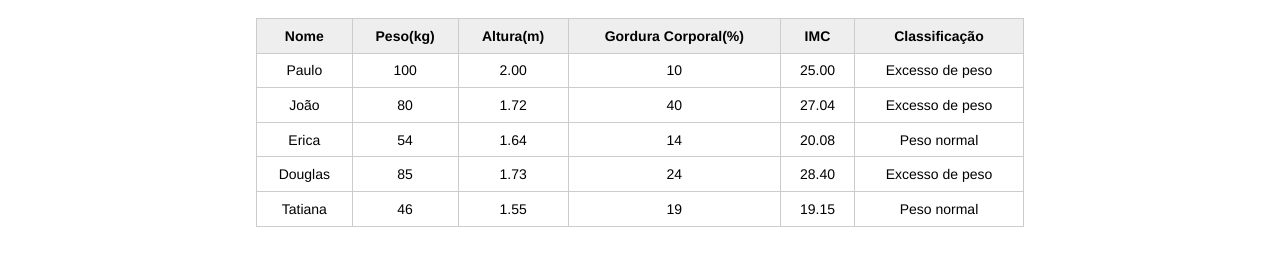
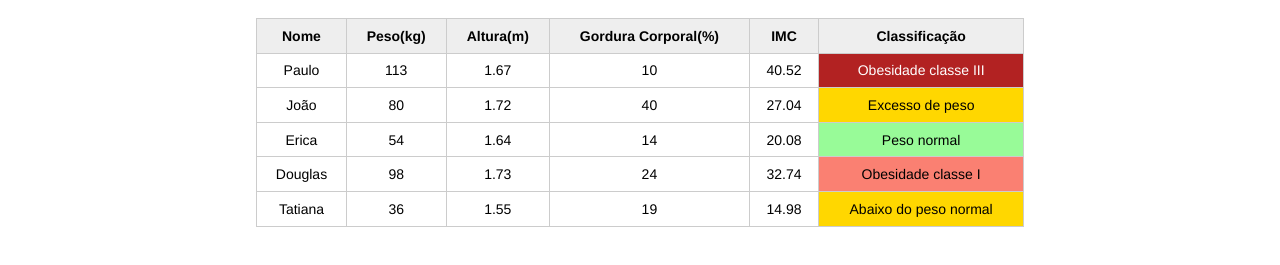
Before and after one commit to chagasmvinicius/aprendendojs, a plain HTML site: page introducao-javascript/index.html in a window 1280 px wide. Shown: the part 123-388 px from the top of the page. Drawn offline with Linux system fonts and the light colour scheme.

Commit message:
Encapsulamento em funções e troca de dor no rótulo

```diff
--- a/introducao-javascript/index.html
+++ b/introducao-javascript/index.html
@@ -34,8 +34,8 @@
 				<tbody id="tabela-pacientes">
 					<tr class="paciente">
 						<td class="info-nome">Paulo</td>
-						<td class="info-peso">100</td>
-						<td class="info-altura">2.00</td>
+						<td class="info-peso">113</td>
+						<td class="info-altura">1.67</td>
 						<td class="info-gordura">10</td>
 						<td class="info-imc">0</td>
 						<td class="info-classificacao">N/A</td>
@@ -61,7 +61,7 @@
 
 					<tr class="paciente">
 						<td class="info-nome">Douglas</td>
-						<td class="info-peso">85</td>
+						<td class="info-peso">98</td>
 						<td class="info-altura">1.73</td>
 						<td class="info-gordura">24</td>
 						<td class="info-imc">0</td>
@@ -69,7 +69,7 @@
 					</tr>
 					<tr class="paciente">
 						<td class="info-nome">Tatiana</td>
-						<td class="info-peso">46</td>
+						<td class="info-peso">36</td>
 						<td class="info-altura">1.55</td>
 						<td class="info-gordura">19</td>
 						<td class="info-imc">0</td>
--- a/introducao-javascript/js/principal.js
+++ b/introducao-javascript/js/principal.js
@@ -11,6 +11,9 @@ let objTabelaPacientes = {
 	gorduras: [],
 	imcs: []
 }
+
+function calcularImc() {
+	/* Buscar as informações dos pacientes na tabela, calcular o IMC e escrever na tabela  */
 
 	let nomes = document.querySelectorAll('.info-nome'); // buscando os nomes na tabela e puxando para o array
 	for (let index = 0; index < nomes.length; index++) {
@@ -45,22 +48,41 @@ for (let index = 0; index < imcs.length && index < objTabelaPacientes.imcs.lengt
 			imcs[index].innerHTML = objTabelaPacientes.imcs[index];
 		}
 	}
+}
 
+function rotularClass() {
+
+	/* Confere o IMC do paciente e rotula na coluna "Classificação"  */
 	let classificacao = document.querySelectorAll('.info-classificacao');
 	for (let index = 0; index < classificacao.length && index < objTabelaPacientes.imcs.length; index++) {
 		if (objTabelaPacientes.imcs[index] <= 0 || objTabelaPacientes.imcs[index] >= 110) {
 			classificacao[index].innerHTML = 'N/A';
 		} else if (objTabelaPacientes.imcs[index] < 18.5) {
 			classificacao[index].innerHTML = 'Abaixo do peso normal';
+			mudarCor('#FFD700', 'black', classificacao[index]);
 		} else if (objTabelaPacientes.imcs[index] >= 18.5 && objTabelaPacientes.imcs[index] <= 24.9) {
 			classificacao[index].innerHTML = 'Peso normal';
+			mudarCor('#98FB98', 'black', classificacao[index]);
 		} else if (objTabelaPacientes.imcs[index] >= 25 && objTabelaPacientes.imcs[index] <= 29.9) {
 			classificacao[index].innerHTML = 'Excesso de peso';
+			mudarCor('#FFD700', 'black', classificacao[index]);
 		} else if (objTabelaPacientes.imcs[index] >= 30 && objTabelaPacientes.imcs[index] <= 34.9) {
 			classificacao[index].innerHTML = 'Obesidade classe I';
+			mudarCor('#FA8072', 'black', classificacao[index]);
 		} else if (objTabelaPacientes.imcs[index] >= 35 && objTabelaPacientes.imcs[index] <= 39.9) {
 			classificacao[index].innerHTML = 'Obesidade classe II';
+			mudarCor('#FF4500', 'black', classificacao[index]);
 		} else if (objTabelaPacientes.imcs[index] >= 40) {
 			classificacao[index].innerHTML = 'Obesidade classe III';
+			mudarCor('#B22222', 'white', classificacao[index]);
 		}
 	}
+
+	function mudarCor(background, font, tag) {
+		tag.style.color = font;
+		tag.style.backgroundColor = background;
+	}
+}
+
+calcularImc();
+rotularClass();
```
Also changed, not shown: README.md. Lines whose indentation alone changed are shown as unchanged.
